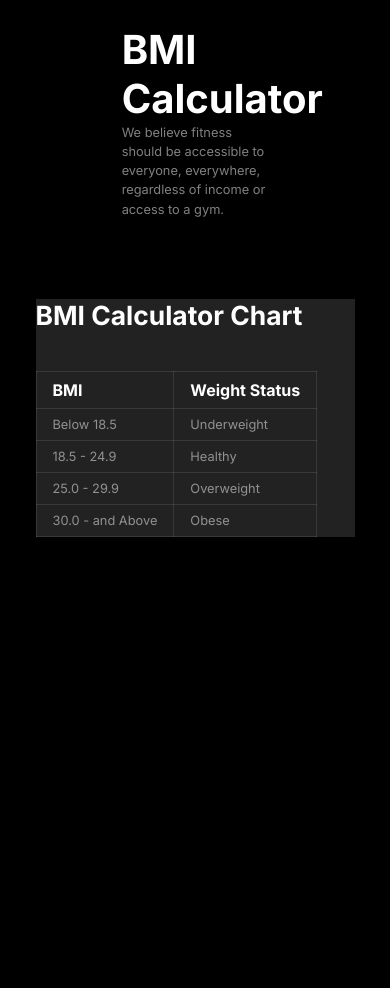
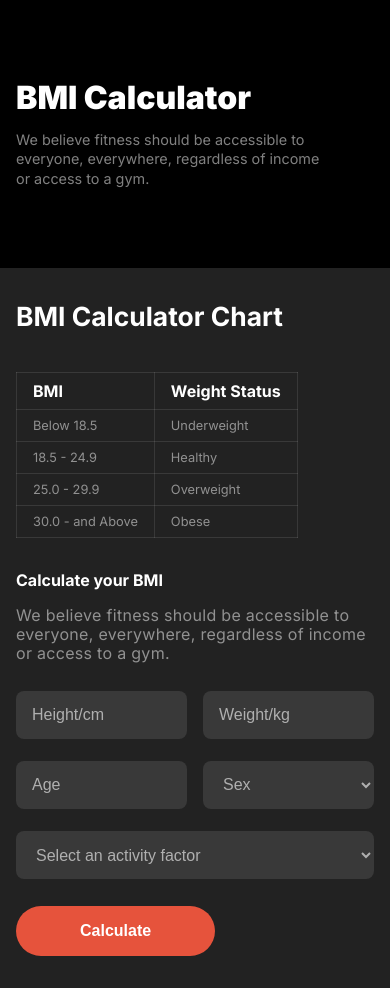
Before and after one commit to dmmalek/assignment-2, a plain HTML site: page index.html in a window 390 px wide. Shown: the part 3280-4268 px from the top of the page. Before the commit the page ends 3817 px from the top, so only its background shows below. Drawn offline with Linux system fonts and the light colour scheme; a web font is replaced by a local one.

Commit message:
designed bmi section and responsive for mobile

```diff
--- a/index.html
+++ b/index.html
@@ -61,7 +61,7 @@
         </div>
       </div>
     </header>
-    <main class="container">
+    <main>
       <!-- Change your habit section  -->
       <section class="habit">
         <div class="habit-tittle">
@@ -71,7 +71,7 @@
             regardless of income or access to a gym.
           </p>
         </div>
-        <div class="habit-description">
+        <div class="habit-description container">
           <div class="card">
             <img
               class="workout-image"
@@ -119,7 +119,7 @@
         </div>
       </section>
       <!-- Run an Extra Mile Easily  -->
-      <section class="run-extra">
+      <section class="run-extra container">
         <div class="run-extra-desc">
           <h2>
             Run an Extra <br />
@@ -138,7 +138,7 @@
       </section>
       <!-- BMI Calculator -->
       <section class="bmi-caculator">
-        <div class="bmi-caculator-title">
+        <div class="bmi-caculator-title container">
           <h2>BMI Calculator</h2>
           <p>
             We believe fitness should be accessible to everyone, everywhere,
@@ -177,6 +177,64 @@
               </tbody>
             </table>
           </div>
+          <!-- calculate your bmi  -->
+          <div class="calculator">
+            <div class="calculator-title">
+              <h4>Calculate your BMI</h4>
+              <p>
+                We believe fitness should be accessible to everyone, everywhere,
+                regardless of income or access to a gym.
+              </p>
+            </div>
+            <div class="calculator-form">
+              <form class="form">
+                <div class="form-child">
+                  <div>
+                    <label for="height"></label>
+                    <input
+                      type="text"
+                      name="height"
+                      id="Height"
+                      value="Height/cm"
+                    />
+                  </div>
+
+                  <div>
+                    <label for="weight"></label>
+                    <input
+                      type="text"
+                      name="weight"
+                      id="weight"
+                      value="Weight/kg"
+                    />
+                  </div>
+                </div>
+                <div class="form-child">
+                  <div>
+                    <label for="age"></label>
+                    <input type="text" name="age" id="age" value="Age" />
+                  </div>
+                  <div>
+                    <label for="sex"></label>
+                    <select name="sex" id="sex">
+                      <option value="sex">Sex</option>
+                    </select>
+                  </div>
+                </div>
+
+                <div>
+                  <label for="activity"></label>
+                  <select name="activity" id="activity" id="activity">
+                    <option value="activity">Select an activity factor</option>
+                  </select>
+                </div>
+
+                <div class="form-child">
+                  <button class="btn-primary calculate-btn">Calculate</button>
+                </div>
+              </form>
+            </div>
+          </div>
         </div>
       </section>
     </main>
--- a/styles/mobile-responsive.css
+++ b/styles/mobile-responsive.css
@@ -93,8 +93,8 @@
   /* Run an Extra Mile Easily  */
   .run-extra {
     flex-direction: column;
-    padding: 0.2rem;
-    margin: 3.5rem 0rem;
+    padding: 2rem;
+    margin: 3.5rem auto;
   }
   .run-extra-desc {
     margin-left: 0rem;
@@ -107,8 +107,56 @@
     font-size: 14px;
     line-height: 24px;
     letter-spacing: 0.3px;
+    margin-bottom: 1.5rem;
+  }
+  .run-extra-desc a {
+    display: inline-block;
+    width: 100%;
+    text-align: center;
+    padding: 1rem 2.5rem;
   }
   .run-extra-image img {
     object-fit: contain;
   }
+
+  .form-child div {
+    width: 100%;
+  }
+
+  /* BMI Calculator  */
+  .bmi-caculator-title {
+    width: 100%;
+    margin: 5rem 0rem;
+  }
+  .bmi-caculator-title h2 {
+    margin-bottom: 0.8rem;
+    font-size: 2rem;
+  }
+  .chart {
+    margin-bottom: 2rem;
+  }
+  .chart-calculator {
+    flex-direction: column;
+  }
+  .chart-calculator {
+    padding: 2rem 1rem;
+  }
+  .calculator-title h4 {
+    font-size: 1rem;
+  }
+  .calculator-title p {
+    font-size: 1rem;
+  }
+  input,
+  select {
+    border-radius: 8px;
+    background: rgba(255, 255, 255, 0.1);
+    height: 3rem;
+    font-size: 1rem;
+    color: rgba(255, 255, 255, 0.6);
+    padding: 0.8rem 2.5rem 0.8rem 1rem;
+    margin: 0.7rem 0rem;
+    border: none;
+    width: 100%;
+  }
 }
--- a/styles/style.css
+++ b/styles/style.css
@@ -284,21 +284,24 @@ a {
 }
 
 /* BMI Calculator  */
-
 .bmi-caculator-title {
   width: 46%;
   margin: 5rem auto;
   text-align: left;
 }
 .bmi-caculator-title h2 {
+  font-weight: 900;
   font-size: 2.5rem;
 }
 .bmi-caculator-title p {
-  font-size: 0.8rem;
+  font-size: 0.9rem;
   line-height: 1.2rem;
 }
 .chart-calculator {
   background-color: rgb(34, 34, 34);
+  display: flex;
+  justify-content: space-between;
+  padding: 2rem 8rem;
 }
 .chart-title {
   font-size: 1.65rem;
@@ -323,3 +326,49 @@ tbody {
   color: rgba(255, 255, 255, 0.5);
   font-size: 0.8rem;
 }
+/* Calculate your bmi  */
+.calculator {
+  flex-basis: 60%;
+}
+.chart {
+  flex-basis: 40%;
+}
+.calculator-title h4 {
+  font-size: 1.5rem;
+  margin-bottom: 1rem;
+}
+.calculator-title p {
+  font-size: 0.9rem;
+  font-weight: 400;
+  line-height: 1.2rem;
+  letter-spacing: 0.3px;
+  margin-bottom: 1rem;
+}
+.form-child {
+  display: flex;
+  gap: 1rem;
+}
+input,
+select {
+  border-radius: 8px;
+  background: rgba(255, 255, 255, 0.1);
+  width: 20rem;
+  height: 3rem;
+  font-size: 1rem;
+  color: rgba(255, 255, 255, 0.6);
+  padding: 0.8rem 2.5rem 0.8rem 1rem;
+  margin: 0.7rem 0rem;
+  border: none;
+}
+#activity {
+  width: 100%;
+}
+.calculate-btn {
+  margin-top: 1rem;
+  font-weight: 600;
+  font-size: 1rem;
+  padding: 1rem 4rem;
+  border-radius: 2rem;
+  color: #ffffff;
+  border: none;
+}
```
